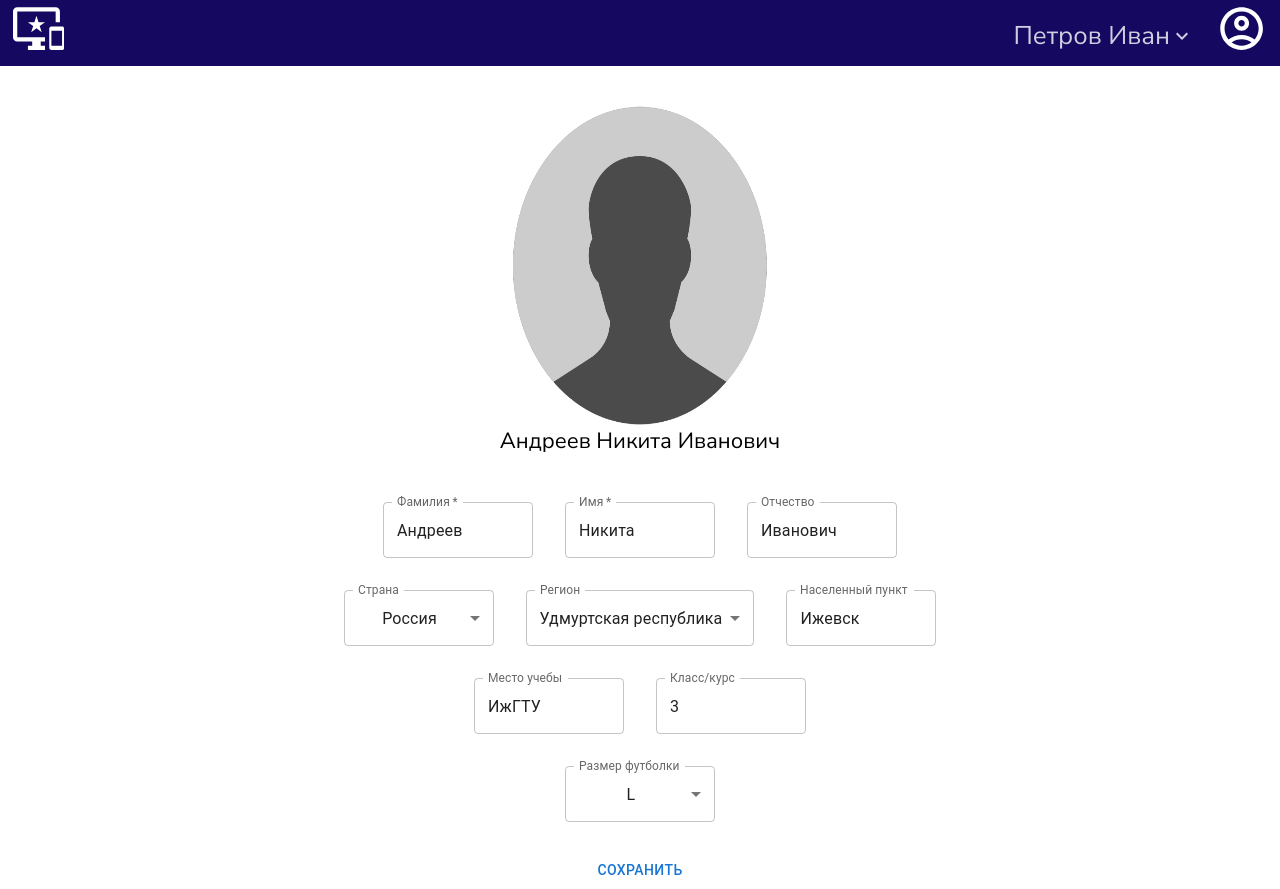
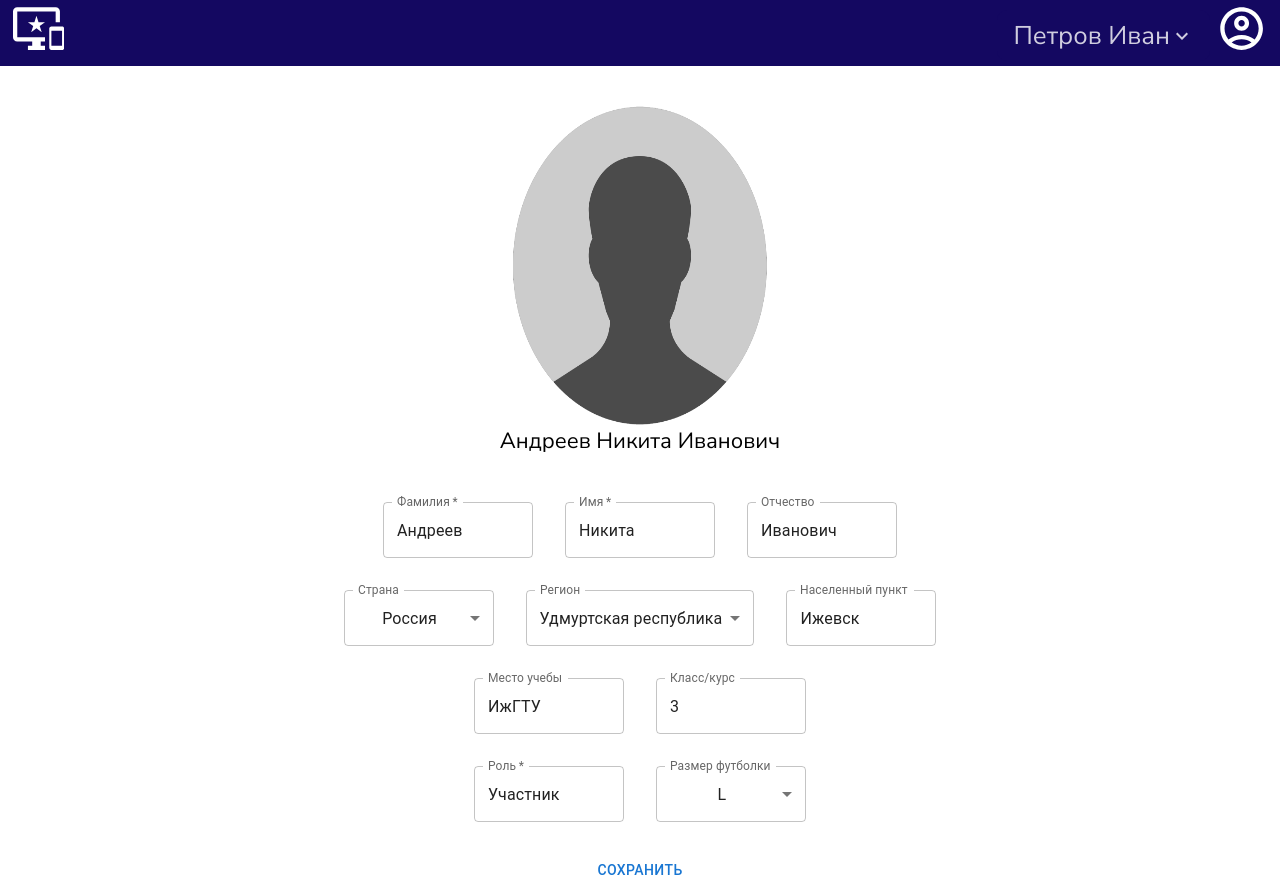
Before and after one commit to Manya18/it-olymps.istu, a Next.js app: page /profile in a window 1280 px wide. Built offline with nearby package versions, Linux system fonts and the light colour scheme.

Commit message:
разделение функционал админа и пользователя

```diff
--- a/src/components/menu/Menu.tsx
+++ b/src/components/menu/Menu.tsx
@@ -3,6 +3,40 @@ import { ListItemButton, ListItemIcon, ListItemText, Collapse, List } from "@mui
 import styles from "./Menu.module.css"
 import { useState } from "react";
 import Link from "next/link";
+
+const MenuUser = ()  => {
+    return(
+        <><Link href='/profile' style={{ fontSize: "3vh" }}>
+            Профиль
+        </Link>
+        <Link href='/myOlympiads' style={{ fontSize: "3vh" }}>
+            Мои олимпиады
+        </Link><Link href='/myDiploms' style={{ fontSize: "3vh" }}>
+            Мои сертификаты
+        </Link><Link href='/' style={{ fontSize: "3vh" }}>
+            Настройки
+        </Link><Link href='/' style={{ fontSize: "3vh" }}>
+            Выход
+        </Link></>
+    )
+ }
+
+ const MenuAdmin = ()  => {
+    return(
+        <><Link href='/profile' style={{ fontSize: "3vh" }}>
+            Профиль
+        </Link>
+        <Link href='/' style={{fontSize:"3vh"}}>
+            Создать событие
+        </Link>
+        <Link href='/makeDiploms' style={{fontSize:"3vh"}}>
+            Создать сертификаты
+        </Link>
+        <Link href='/' style={{fontSize:"3vh"}}>
+            Администрирование
+        </Link></>
+    )
+ }
 
 const Menu = ()  => {
     const data = [
@@ -14,7 +48,7 @@ const Menu = ()  => {
 ]
 
     const [open, setOpen] = useState(false);
-
+    const [rolle, setRolle] = useState(true);
     const handleClick = () => {
         setOpen(!open);
     };
@@ -28,33 +62,7 @@ const Menu = ()  => {
             <Collapse in={open} timeout="auto" unmountOnExit>
                 <List component="div" disablePadding>
                     <div style={{ display:"flex", flexDirection:"column", padding: "8px", fontSize:"3vh"}} >
-                        <Link href='/profile' style={{fontSize:"3vh"}}>
-                            Профиль
-                        </Link >
-
-                        {/* <Link href='/' style={{fontSize:"3vh"}}>
-                            Создать событие
-                        </Link>
-                        <Link href='/makeDiploms' style={{fontSize:"3vh"}}>
-                            Создать сертификаты
-                        </Link>
-                        <Link href='/' style={{fontSize:"3vh"}}>
-                            Администрирование
-                        </Link> */}
-
-                        <Link href='/myOlympiads' style={{fontSize:"3vh"}}>
-                            Мои олимпиады
-                        </Link>
-                        <Link href='/myDiploms' style={{fontSize:"3vh"}}>
-                            Мои сертификаты
-                        </Link>
-
-                        <Link href='/' style={{fontSize:"3vh"}}>
-                            Настройки
-                        </Link>
-                        <Link href='/' style={{fontSize:"3vh"}}>
-                            Выход
-                        </Link>
+                        {rolle ? <MenuUser/> : <MenuAdmin/>}
                     </div>
                 </List>
             </Collapse>
--- /dev/null
+++ b/src/components/screens/userProfile/AdminProfile.tsx
@@ -0,0 +1,29 @@
+// import Layout from "@/components/layout/Layout";
+// import styles from "./UserProfile.module.css";
+// import { Button, Input, InputLabel, MenuItem, Select, TextField } from '@mui/material';
+
+// const UserProfile = () => {
+//     const userData = {
+//         surname: "Андреев",
+//         name: "Никита",
+//         patronymic: "Иванович",
+//         rolle: "Администратор"
+//     }
+//     return (
+//             <div className={styles.blocksPart}>
+//                 <img src="/profile-photo.png" alt="profile photo" className={styles.image}/>
+//                 <div className={styles.name}>{userData.surname + ' ' + userData.name + ' ' + userData.patronymic}</div>
+//                 <center>
+//                     <TextField required id="surname" label="Фамилия" defaultValue={userData.surname} sx={{m:2, width: 150}}/>
+//                     <TextField required id="name" label="Имя" defaultValue={userData.name} sx={{m:2, width: 150}}/>
+//                     <TextField id="patronymic" label="Отчество" defaultValue={userData.patronymic} sx={{m:2, width: 150}}/><br/>
+
+//                     <TextField required id="rolle" label="Роль" defaultValue={userData.rolle} sx={{m:2, width: 150}}/><br/>
+
+//                     <Button className={styles.buttonStyle}>Сохранить</Button>
+//                 </center>
+//             </div>
+//     )
+// }
+
+// export default UserProfile;
--- /dev/null
+++ b/src/components/screens/userProfile/Profile.tsx
@@ -0,0 +1,17 @@
+import Layout from "@/components/layout/Layout"
+import UserProfile from "./UserProfile"
+import AdminProfile from "./AdminProfile"
+import { useState } from "react"
+
+
+const Profile = () => {
+    const [rolle, setRolle] = useState(true);
+
+    return(
+        <Layout>
+            {rolle? <UserProfile/>:<AdminProfile/>}
+        </Layout>
+    )
+}
+
+export default Profile
--- a/src/components/screens/userProfile/UserProfile.tsx
+++ b/src/components/screens/userProfile/UserProfile.tsx
@@ -1,6 +1,7 @@
 import Layout from "@/components/layout/Layout";
 import styles from "./UserProfile.module.css";
 import { Button, Input, InputLabel, MenuItem, Select, TextField } from '@mui/material';
+import { useState } from "react";
 
 const UserProfile = () => {
     const userData = {
@@ -12,8 +13,11 @@ const UserProfile = () => {
         city: "Ижевск",
         study_place: "ИжГТУ",
         grade: 3,
+        rolle: "Участник",
         tshirt_size: 3
     }
+    const [rolle, setRolle] = useState(true);
+
     return (
             <div className={styles.blocksPart}>
                 <img src="/profile-photo.png" alt="profile photo" className={styles.image}/>
@@ -28,7 +32,6 @@ const UserProfile = () => {
                         <MenuItem value={2}>Казахстан</MenuItem>
                     </TextField>
 
-
                     <TextField id="region" select label="Регион" defaultValue={userData.region} sx={{m:2}}>
                         <MenuItem value={16}>Республика Татарстан</MenuItem>
                         <MenuItem value={18}>Удмуртская республика</MenuItem>
@@ -39,6 +42,7 @@ const UserProfile = () => {
                     <TextField id="study_place" label="Место учебы" defaultValue={userData.study_place} sx={{m:2, width: 150}}/>
                     <TextField id="grade" label="Класс/курс" defaultValue={userData.grade} sx={{m:2, width: 150}}/><br/>
 
+                    <TextField required id="rolle" label="Роль" defaultValue={userData.rolle} sx={{m:2, width: 150}}/>
                     <TextField id="tshirt_size" select label="Размер футболки" defaultValue={userData.tshirt_size} sx={{ width: 150, m:2 }}>
                         <MenuItem value={0}>XS</MenuItem>
                         <MenuItem value={1}>S</MenuItem>
--- a/src/pages/profile.tsx
+++ b/src/pages/profile.tsx
@@ -1,12 +1,9 @@
-import Layout from "@/components/layout/Layout";
-import UserProfile from "@/components/screens/userProfile/UserProfile";
+import Profile from "@/components/screens/userProfile/Profile";
 import { NextPage } from "next";
 import Link from "next/link";
 
-const Profile: NextPage = () => {
-    return <Layout>
-        <UserProfile/>
-    </Layout>
+const Profil: NextPage = () => {
+    return <Profile/>
 }
 
-export default Profile;
+export default Profil;
```
Also changed, not shown: src/pages/userProfile.tsx (+9 -9 lines).
